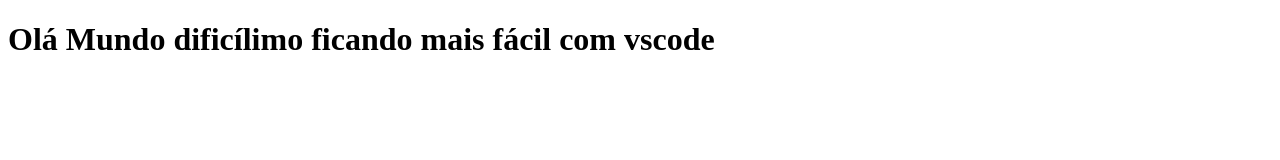
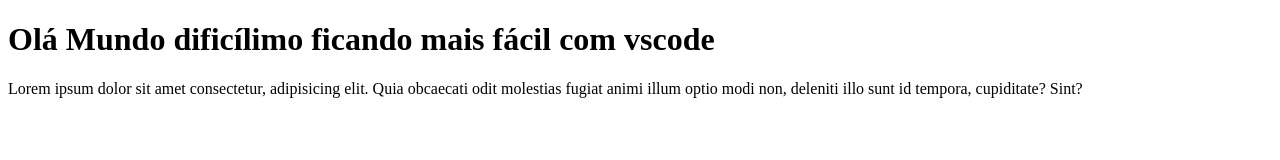
Before and after one commit to marciafelicio/teste-vscode, a plain HTML site: page index.html in a window 1280 px wide. Drawn offline with Linux system fonts and the light colour scheme.

Commit message:
add Lorem

```diff
--- a/index.html
+++ b/index.html
@@ -7,5 +7,7 @@
 </head>
 <body>
     <h1>Olá Mundo dificílimo ficando mais fácil com vscode</h1>
+    <p>Lorem ipsum dolor sit amet consectetur, adipisicing elit. Quia obcaecati odit molestias fugiat animi illum optio modi non, deleniti illo sunt id tempora,  cupiditate? Sint?  </p>
 </body>
+
 </html>
```
